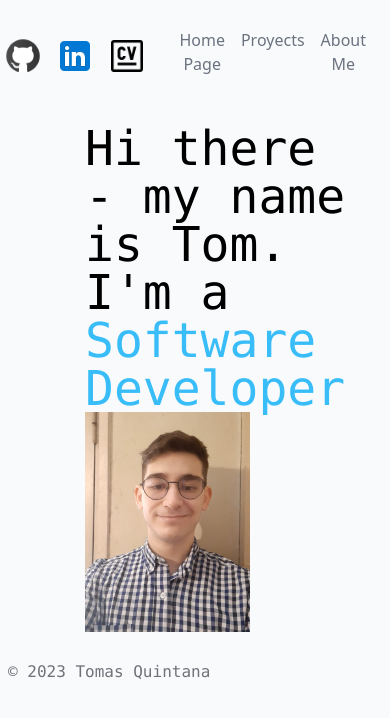
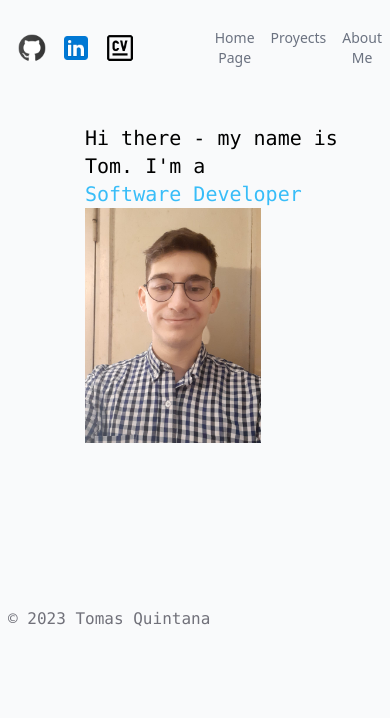
Before and after one commit to TomQuintana/Portfolio, a React (Vite) app: page / in a window 390 px wide. Shown: the top 718 px of the page. Built offline with nearby package versions, Linux system fonts and the light colour scheme.

Commit message:
add media queries

```diff
--- a/src/pages/Contact.jsx
+++ b/src/pages/Contact.jsx
@@ -7,7 +7,7 @@ const Contact = () => {
   return (
     <>
       <div className="w-full flex justify-start gap-3 mt-2 ml-4">
-          <div className="w-10 h-20 mb-28 content-center">
+          <div className="w-8 h-16 xl:mb-28 content-center xl:w-10 xl:h-20">
             <a href="https://github.com/TomQuintana?tab=repositories">
               <img
                 className="rounded hover:bg-gray-200"
@@ -15,7 +15,7 @@ const Contact = () => {
                 alt="Github"/>
             </a>
           </div>
-          <div className="w-10 h-20 mb-28 content-center">
+          <div className="w-8 h-16 xl:mb-28 content-center xl:w-10 xl:h-20">
             <a href="https://www.linkedin.com/in/tomas-quintana-7391281b5/">
               <img
                 className="rounded hover:bg-gray-200"
@@ -23,7 +23,7 @@ const Contact = () => {
                 alt="linkedin"/>
             </a>
           </div>
-          <div className="w-10 h-20 mb-28 content-center">
+          <div className="w-8 h-16 xl:mb-28 content-center xl:w-10 xl:h-20">
             <a href="https://dull-barge-ad0.notion.site/CV-Tomas-Quintana-e7c04d26a4374fdd9b9ff881658a0332">
               <img
                 className="rounded hover:bg-gray-200"
--- a/src/pages/FrontPage.jsx
+++ b/src/pages/FrontPage.jsx
@@ -4,9 +4,9 @@ const FrontPage = () => {
 
   return (
     <>
-      <div className='container mx-auto md:grid md:grid-cols-2 p-5 items-center w-8/12'>
+      <div className='container mx-auto mb-36 md:grid md:grid-cols-2 p-5 items-center w-8/12'>
         <div>
-          <h1 className='font-mono text-5xl w-72'>
+          <h1 className='font-mono text-xl md:text-5xl w-72'>
             Hi there - my name is Tom.
             I'm a <p className='text-sky-400'>Software Developer
             </p>
@@ -16,7 +16,7 @@ const FrontPage = () => {
           <img
             src={tom}
             alt=""
-            className='w-3/4'
+            className='w-44 md:w-3/4'
           />
         </div>
       </div>
--- a/src/pages/Pages.jsx
+++ b/src/pages/Pages.jsx
@@ -3,7 +3,7 @@ import { Link } from "react-router-dom"
 const Pages = () => {
   return (
     <>
-      <div className="w-full flex justify-end mx-4">
+      <div className="w-full flex justify-end xl:mx-4 mx-0 text-sm md:text-lg">
         <div >
           <Link
             className="block text-center my-5 ml-2 text-gray-500 px-2 hover:cursor-pointer hover:bg-gray-100 hover:rounded-3xl"
```
